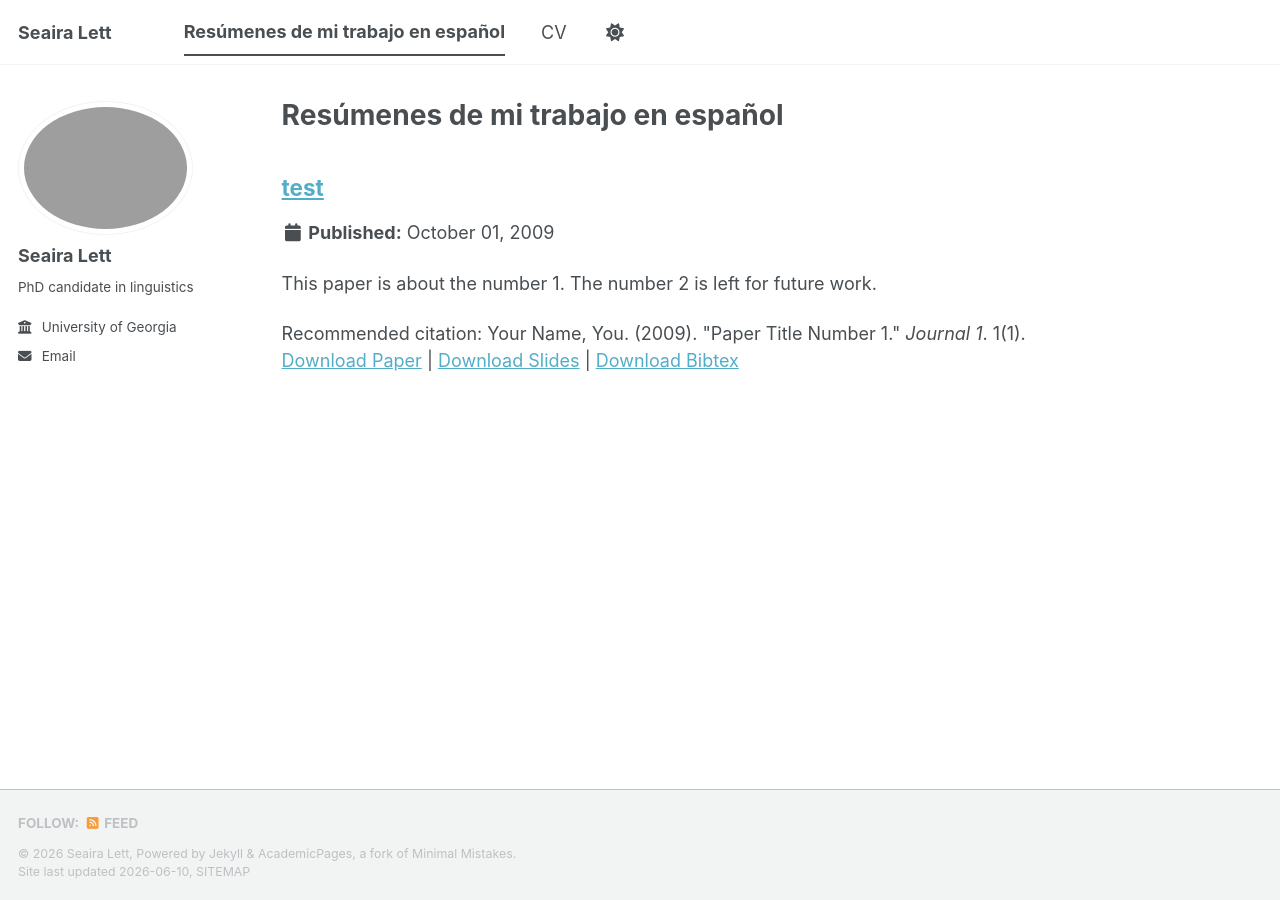
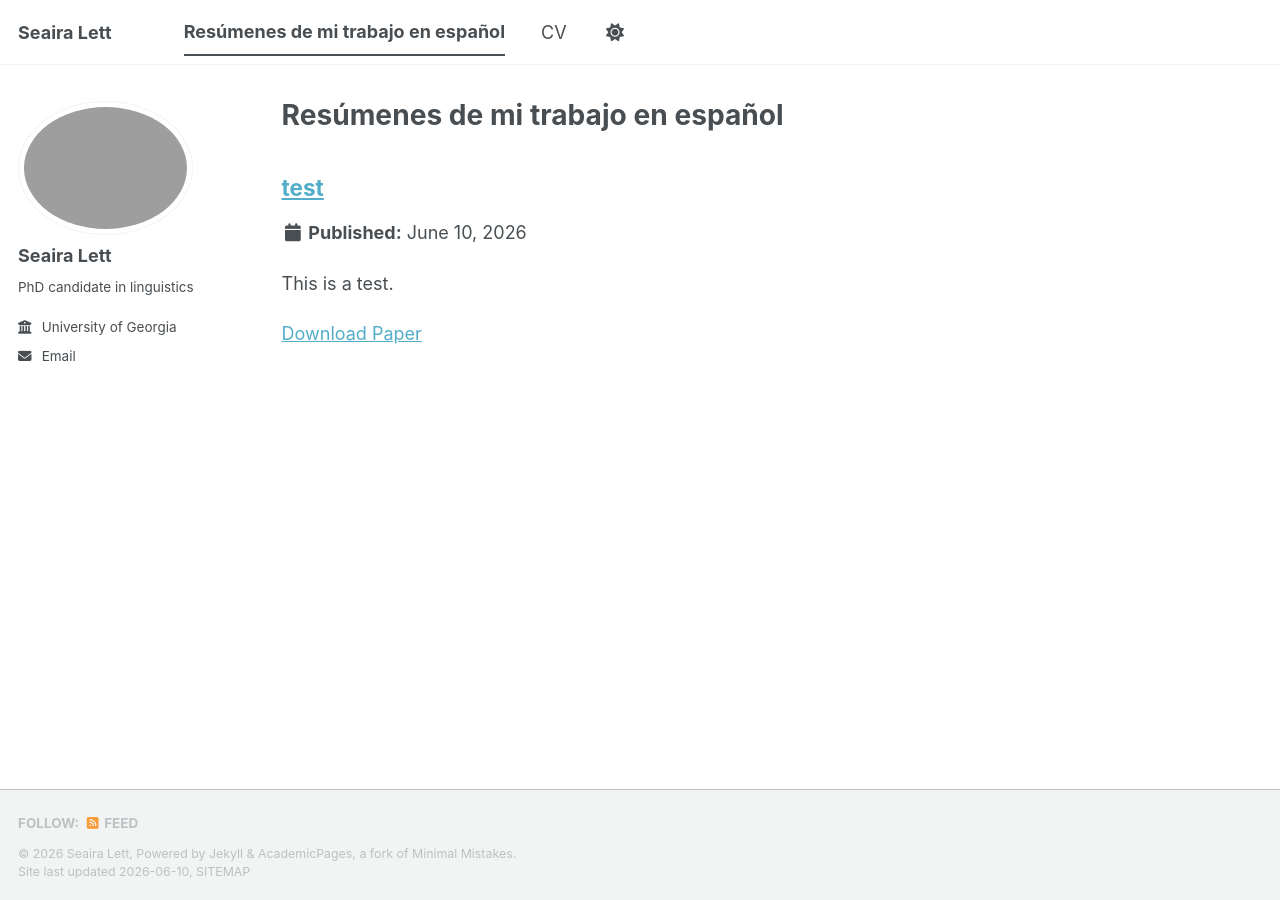
Before and after one commit to seairalett/seairalett.github.io, a Jekyll site: the page built from _pages/resumenes.html, in a window 1280 px wide. Built offline with Jekyll 4.4.1, drawn with Linux system fonts in a browser that asks for light colours; a script bundle is joined from its source files by our own code; library files that are not in the unit come from our copies.

Commit message:
Update resumen_1.md

```diff
--- a/_resumenes/resumen_1.md
+++ b/_resumenes/resumen_1.md
@@ -2,12 +2,12 @@
 title: "test"
 collection: resumenes
 # category: manuscripts
-permalink: /resumenes/test
-excerpt: 'This paper is about the number 1. The number 2 is left for future work.'
-date: 2009-10-01
+permalink: /resumenes/test/
+excerpt: 'This is a test.'
+date: 2026-06-10
 #venue: 'Journal 1'
-slidesurl: 'https://academicpages.github.io/files/slides1.pdf'
-paperurl: 'https://academicpages.github.io/files/paper1.pdf'
-bibtexurl: 'https://academicpages.github.io/files/bibtex1.bib'
-citation: 'Your Name, You. (2009). &quot;Paper Title Number 1.&quot; <i>Journal 1</i>. 1(1).'
+slidesurl: 'https://seairalett.github.io/files/slides1.pdf'
+paperurl: 'https://seairalett.github.io/files/paper1.pdf'
+#bibtexurl: 'https://seairalett.github.io/files/bibtex1.bib'
+#citation: 'Your Name, You. (2009). &quot;Paper Title Number 1.&quot; <i>Journal 1</i>. 1(1).'
 ---
```
